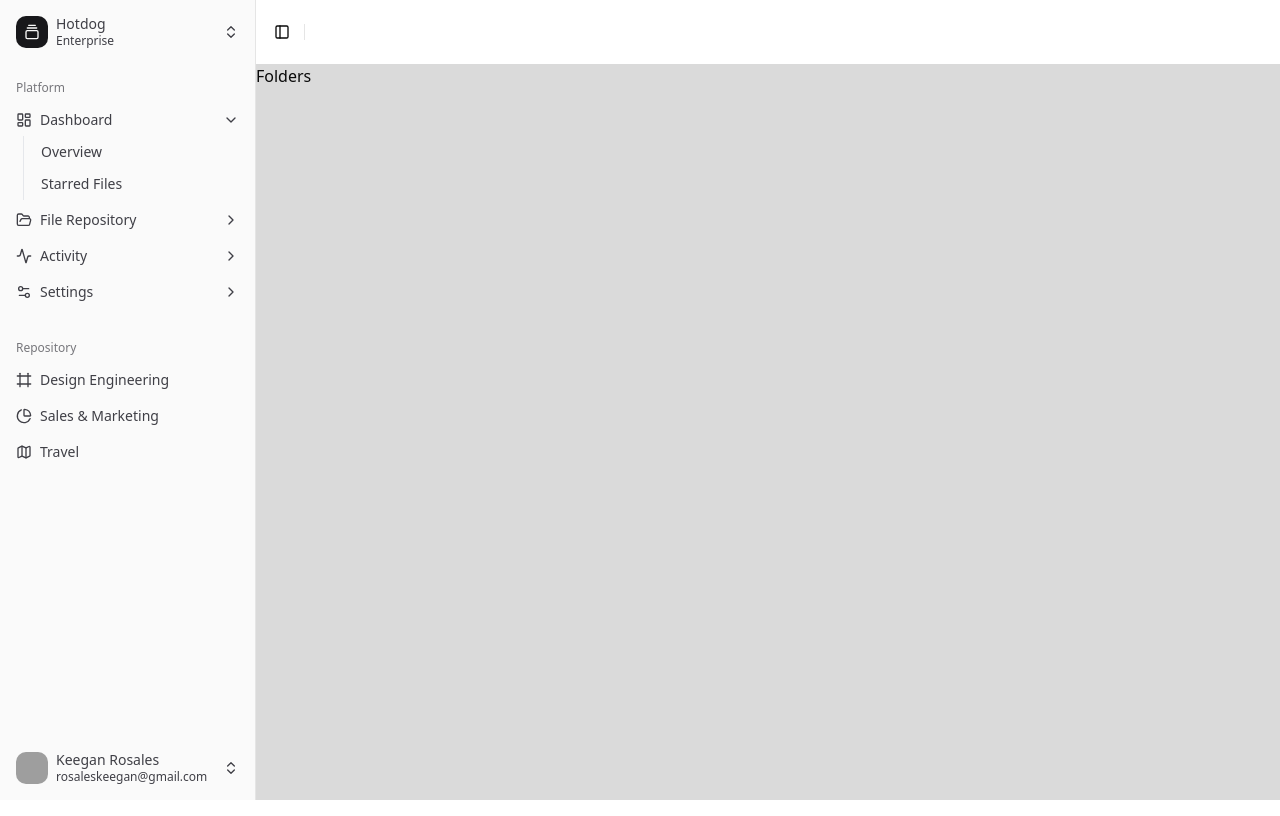
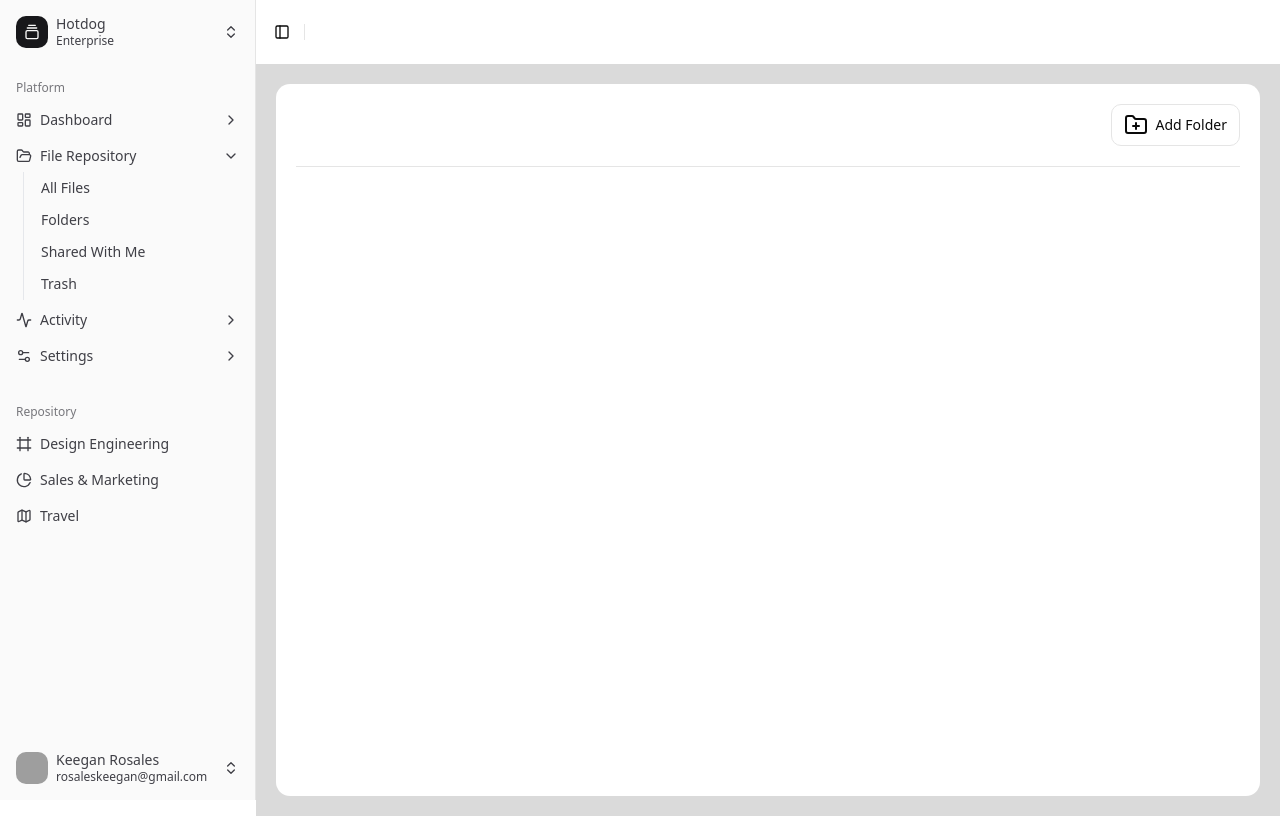
Before and after one commit to SusiBaril/File-Repository-MERN, a React (Vite) app in the folder client/: page /file-repository/folders in a window 1280 px wide. Built offline with nearby package versions, Linux system fonts and the light colour scheme; grey boxes are pictures that could not be loaded.

Commit message:
Starting Adding Folder

```diff
--- a/client/package.json
+++ b/client/package.json
@@ -25,6 +25,7 @@
     "@tailwindcss/vite": "^4.1.18",
     "class-variance-authority": "^0.7.1",
     "clsx": "^2.1.1",
+    "framer-motion": "^12.34.0",
     "lucide-react": "^0.562.0",
     "next-themes": "^0.4.6",
     "react": "^19.2.0",
--- a/client/src/App.jsx
+++ b/client/src/App.jsx
@@ -6,7 +6,8 @@ import {
   SidebarProvider,
   SidebarTrigger,
 } from "@/components/ui/sidebar"
-import { BrowserRouter as Router, Routes, Route } from "react-router-dom";
+import { BrowserRouter as Router, Routes, Route, useLocation } from "react-router-dom";
+import { AnimatePresence, motion } from "framer-motion"; // Install: npm install framer-motion
 
 // Dashboard Pages
 import DashboardOverview from './page/Home';
@@ -18,8 +19,37 @@ import Folders from './page/FileRepository/Folders';
 import SharedWithMe from './page/FileRepository/SharedWithMe';
 import Trash from './page/FileRepository/Trash';
 
+// Animated Routes Component
+function AnimatedRoutes() {
+  const location = useLocation();
+
+  return (
+    <AnimatePresence mode="wait">
+      <motion.div
+        key={location.pathname}
+        initial={{ opacity: 0, y: 20 }}
+        animate={{ opacity: 1, y: 0 }}
+        exit={{ opacity: 0, y: -20 }}
+        transition={{ duration: 0.3, ease: "easeInOut" }}
+      >
+        <Routes location={location} key={location.pathname}>
+          {/* Dashboard Pages */}
+          <Route path="/" element={<DashboardOverview />} />
+          <Route path="/dashboard/overview" element={<DashboardOverview />} />
+          <Route path="/dashboard/starred" element={<Starred />} />
+
+          {/* File Repository Pages */}
+          <Route path="/file-repository/all-file" element={<AllFile />} />
+          <Route path="/file-repository/folders" element={<Folders />} />
+          <Route path="/file-repository/shared-with-me" element={<SharedWithMe />} />
+          <Route path="/file-repository/trash" element={<Trash />} />
+        </Routes>
+      </motion.div>
+    </AnimatePresence>
+  );
+}
+
 function App() {
-
   return (
     <Router>
       <SidebarProvider>
@@ -34,21 +64,10 @@ function App() {
               />
             </div>
           </header>
-          {/* Content */}
-          <div className="flex flex-1 flex-col gap-4 pt-0 bg-[#dadada]">
-            <Routes>
 
-              {/* Dashboard Pages */}
-              <Route path="/" element={<DashboardOverview />} />
-              <Route path="/dashboard/overview" element={<DashboardOverview />} />
-              <Route path="/dashboard/starred" element={<Starred />} />
-
-              {/* File Repository Pages */}
-              <Route path="/file-repository/all-file" element={<AllFile />} />
-              <Route path="/file-repository/folders" element={<Folders />} />
-              <Route path="/file-repository/shared-with-me" element={<SharedWithMe />} />
-              <Route path="/file-repository/trash" element={<Trash />} />
-            </Routes>
+          {/* Content with smooth transitions */}
+          <div className="flex flex-1 flex-col gap-4 pt-0 bg-[#dadada] relative overflow-hidden">
+            <AnimatedRoutes />
           </div>
         </SidebarInset>
       </SidebarProvider>
--- a/client/src/components/app-sidebar.jsx
+++ b/client/src/components/app-sidebar.jsx
@@ -1,6 +1,7 @@
 "use client"
 
 import * as React from "react"
+import { useLocation } from "react-router-dom" // Add this import
 import {
   AudioWaveform,
   Command,
@@ -26,7 +27,10 @@ import {
   SidebarRail,
 } from "@/components/ui/sidebar"
 
-// This is sample data.
+export function AppSidebar({ ...props }) {
+  const location = useLocation() // Get current location
+
+  // This is sample data with dynamic isActive
   const data = {
     user: {
       name: "Keegan Rosales",
@@ -54,85 +58,102 @@ const data = {
       {
         title: "Dashboard",
         url: "/dashboard/overview",
-      icon: LayoutDashboard, // better than SquareTerminal
-      isActive: true,
+        icon: LayoutDashboard,
+        isActive: location.pathname.startsWith("/dashboard"), // Dynamic based on current path
         items: [
           {
             title: "Overview",
             url: "/dashboard/overview",
+            isActive: location.pathname === "/dashboard/overview", // Specific item active state
           },
           {
             title: "Starred Files",
             url: "/dashboard/starred",
+            isActive: location.pathname === "/dashboard/starred",
           },
         ],
       },
       {
         title: "File Repository",
         url: "/file-repository/all-file",
-      icon: FolderOpen, // clearly represents files & folders
+        icon: FolderOpen,
+        isActive: location.pathname.startsWith("/file-repository"), // Dynamic based on current path
         items: [
           {
             title: "All Files",
             url: "/file-repository/all-file",
+            isActive: location.pathname === "/file-repository/all-file",
           },
           {
             title: "Folders",
             url: "/file-repository/folders",
+            isActive: location.pathname === "/file-repository/folders",
           },
           {
             title: "Shared With Me",
             url: "/file-repository/shared-with-me",
+            isActive: location.pathname === "/file-repository/shared-with-me",
           },
           {
             title: "Trash",
             url: "/file-repository/trash",
+            isActive: location.pathname === "/file-repository/trash",
           },
         ],
       },
       {
         title: "Activity",
         url: "#",
-      icon: Activity, // logs, tracking, history
+        icon: Activity,
+        isActive: location.pathname.startsWith("/activity"), // Dynamic based on current path
         items: [
           {
             title: "Upload History",
-          url: "#",
+            url: "/activity/upload-history",
+            isActive: location.pathname === "/activity/upload-history",
           },
           {
             title: "Download Logs",
-          url: "#",
+            url: "/activity/download-logs",
+            isActive: location.pathname === "/activity/download-logs",
           },
           {
             title: "File Changes",
-          url: "#",
+            url: "/activity/file-changes",
+            isActive: location.pathname === "/activity/file-changes",
           },
           {
             title: "Audit Trail",
-          url: "#",
+            url: "/activity/audit-trail",
+            isActive: location.pathname === "/activity/audit-trail",
           },
         ],
       },
       {
         title: "Settings",
         url: "#",
-      icon: Settings2, // simpler & more recognizable
+        icon: Settings2,
+        isActive: location.pathname.startsWith("/settings"), // Dynamic based on current path
         items: [
           {
             title: "General Settings",
-          url: "#",
+            url: "/settings/general",
+            isActive: location.pathname === "/settings/general",
           },
           {
             title: "User & Permissions",
-          url: "#",
+            url: "/settings/users",
+            isActive: location.pathname === "/settings/users",
           },
           {
             title: "Storage & Quota",
-          url: "#",
+            url: "/settings/storage",
+            isActive: location.pathname === "/settings/storage",
           },
           {
             title: "Security",
-          url: "#",
+            url: "/settings/security",
+            isActive: location.pathname === "/settings/security",
           },
         ],
       },
@@ -156,9 +177,6 @@ const data = {
     ],
   }
 
-export function AppSidebar({
-  ...props
-}) {
   return (
     <Sidebar collapsible="icon" {...props}>
       <SidebarHeader>
--- a/client/src/page/FileRepository/Folders.jsx
+++ b/client/src/page/FileRepository/Folders.jsx
@@ -1,9 +1,66 @@
-import React from 'react'
+import React, { useState, useEffect } from 'react'
+import { Field, FieldDescription, FieldLabel } from "@/components/ui/field"
+import { Input } from "@/components/ui/input"
+import {
+    Dialog,
+    DialogContent,
+    DialogDescription,
+    DialogHeader,
+    DialogTitle,
+    DialogTrigger,
+} from "@/components/ui/dialog"
+import { FolderPlus } from "lucide-react";
+
 
 function Folders() {
-  return (
-    <div>Folders</div>
-  )
+
+    const [loading, setLoading] = useState(true);
+
+    useEffect(() => {
+        const timer = setTimeout(() => {
+            setLoading(false);
+        }, 1000);
+
+        return () => clearTimeout(timer);
+    }, []);
+
+    return (
+        <div>
+            {loading ? (
+                <div className="animate-pulse">
+                    <div className="bg-muted/50 h-[89vh] flex-1 rounded-xl p-5 m-5" />
+                </div>
+            ) : (
+                <div className="bg-white h-[89vh] flex-1 rounded-xl p-5 m-5">
+                    <div className='border-b flex items-end justify-end pb-5'>
+                        <Dialog>
+                            <DialogTrigger>
+                                <div className='flex items-center gap-2 text-sm font-medium transition-colors hover:shadow-lg border rounded-lg px-3 py-2'>
+                                    <FolderPlus />Add Folder
+                                </div>
+                            </DialogTrigger>
+                            <DialogContent>
+                                <DialogHeader>
+                                    <DialogTitle>Add Folder</DialogTitle>
+                                    <DialogDescription>
+                                        <Field>
+                                            <FieldLabel htmlFor="File">Folder Name</FieldLabel>
+                                            <Input
+                                                id="input-field-folder"
+                                                type="text"
+                                                placeholder="Enter Folder Name"
+                                            />
+                                            <FieldDescription>Name Of the Folder</FieldDescription>
+                                        </Field>
+                                    </DialogDescription>
+                                </DialogHeader>
+                            </DialogContent>
+                        </Dialog>
+                    </div>
+                </div>
+            )}
+        </div>
+    )
 }
 
 export default Folders
```
Also changed, not shown: 1 other file (tests, documents, lock files or other folders). Lines whose indentation alone changed are shown as unchanged.
